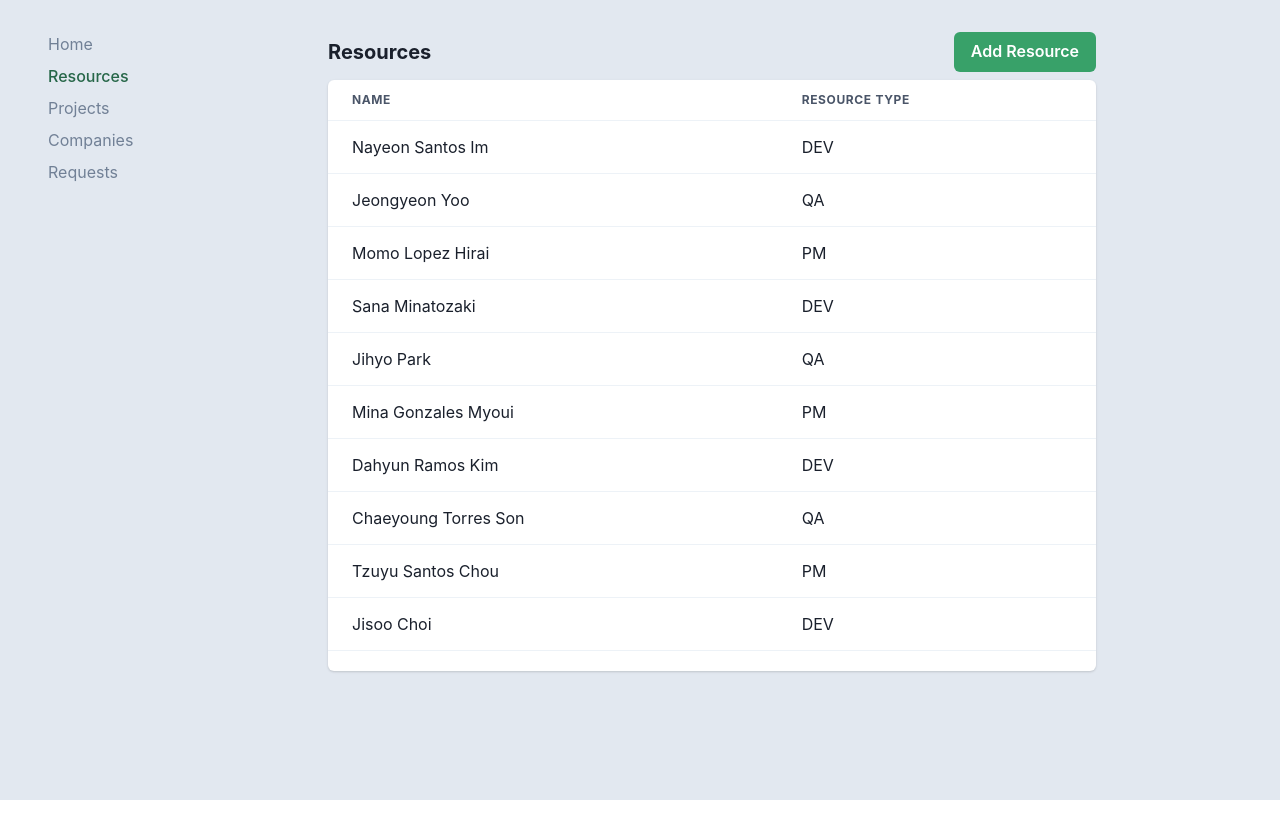
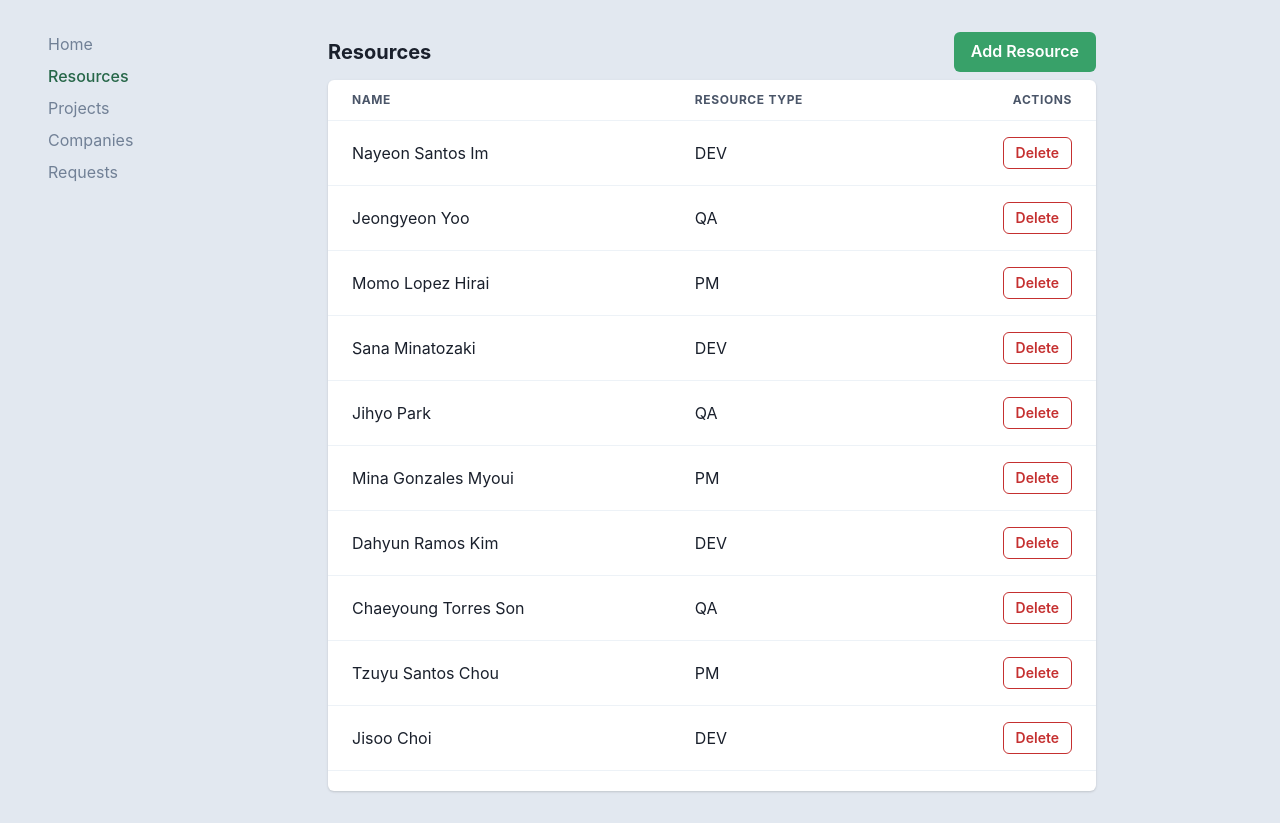
Before and after one commit to m-jimenez127/workshop, a React (Vite) app: page /resources in a window 1280 px wide. Before the commit the page ends 800 px from the top, so only its background shows below. Built offline with nearby package versions, Linux system fonts and the light colour scheme.

Commit message:
Delete Resource

```diff
--- a/src/components/Resources/index.jsx
+++ b/src/components/Resources/index.jsx
@@ -8,10 +8,11 @@ import {
   TableContainer,
   Card,
   CardBody,
+  Button,
 } from "@chakra-ui/react";
 import PropTypes from "prop-types";
 
-const Resources = ({ data = [] }) => {
+const Resources = ({ data = [], onDelete }) => {
   return (
     <Card w="full" maxW="container.md" mx="auto">
       <CardBody pt={0} px={0}>
@@ -21,6 +22,7 @@ const Resources = ({ data = [] }) => {
               <Tr>
                 <Th>Name</Th>
                 <Th>Resource Type</Th>
+                <Th isNumeric>Actions</Th>
               </Tr>
             </Thead>
             <Tbody>
@@ -36,6 +38,16 @@ const Resources = ({ data = [] }) => {
                         }${resource?.lastName}`}
                       </Td>
                       <Td>{resource?.type}</Td>
+                      <Td isNumeric>
+                        <Button
+                          size="sm"
+                          onClick={() => onDelete(resourceIndex)}
+                          variant="outline"
+                          colorScheme="red"
+                        >
+                          Delete
+                        </Button>
+                      </Td>
                     </Tr>
                   );
                 })}
@@ -47,6 +59,6 @@ const Resources = ({ data = [] }) => {
   );
 };
 
-Resources.propTypes = { data: PropTypes.array };
+Resources.propTypes = { data: PropTypes.array, onDelete: PropTypes.func };
 
 export default Resources;
--- a/src/pages/ResourcesPage/index.jsx
+++ b/src/pages/ResourcesPage/index.jsx
@@ -14,10 +14,19 @@ const ResourcesPage = () => {
     setAdding(false);
   };
 
+  const handleDeleteResource = (index) => {
+    const newData = [...resourcesData];
+    newData.splice(index, 1);
+    setResourcesData(newData);
+    setAdding(false);
+  };
+
   return (
     <Stack>
       <Header isAdding={isAdding} toggleAdd={() => setAdding(!isAdding)} />
-      {!isAdding && <Resources data={resourcesData} />}
+      {!isAdding && (
+        <Resources data={resourcesData} onDelete={handleDeleteResource} />
+      )}
       {isAdding && (
         <Box w="container.md" mx="auto">
           <Card w="full">
```
